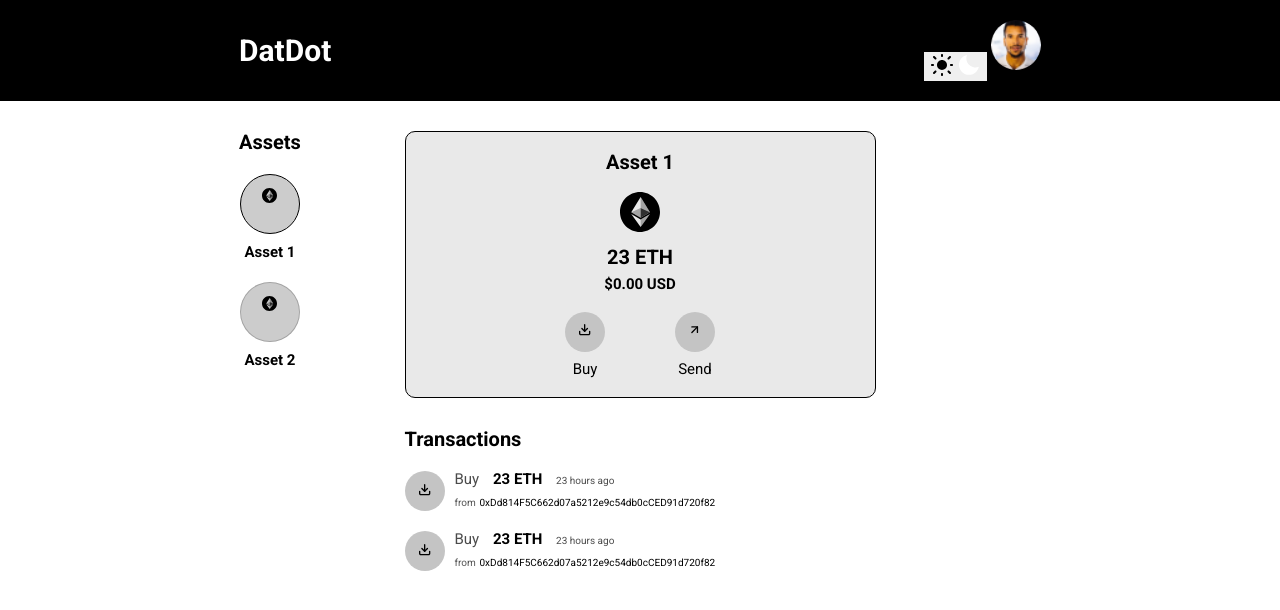
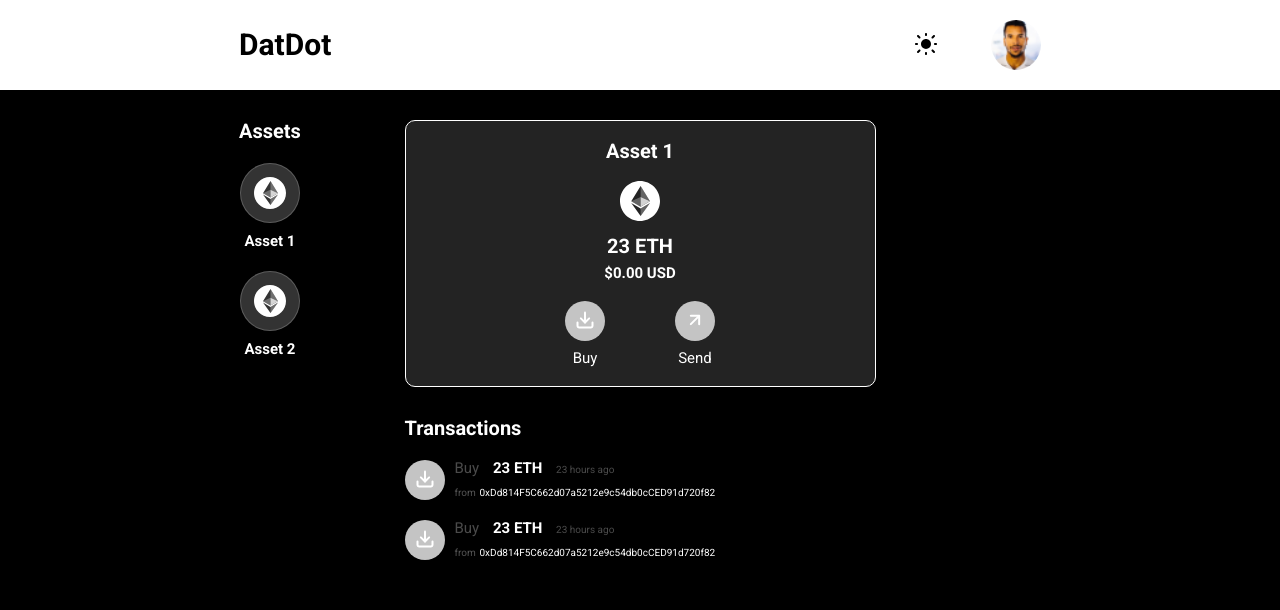
Before and after one commit to Nkembeng/test-datdot, a plain HTML site: page index.html in a window 1280 px wide. Both pictures are taken after a click on the button 955 px from the left and 66 px from the top of the page. Drawn offline with Linux system fonts and the light colour scheme.

Commit message:
Add color variables for theming

```diff
--- a/css/assets.css
+++ b/css/assets.css
@@ -1,3 +1,18 @@
+html.light-theme .asset {
+  --asset-icon-wrapper-bg-color: rgba(0, 0, 0, 0.2);
+  --asset-icon-wrapper-active-border-color: var(--body-color, #000);
+}
+
+html.dark-theme .asset {
+  --asset-icon-wrapper-bg-color: rgba(255, 255, 255, 0.2);
+  --asset-icon-wrapper-active-border-color: var(--body-color, #fff);
+}
+
+.asset {
+  padding: 10px 15px;
+  text-align: center;
+}
+
 .assets-title {
   font-weight: 600;
   margin-bottom: 20px;
@@ -10,27 +25,26 @@
   flex-direction: row;
 }
 
-.asset {
-  padding: 10px 15px;
-  text-align: center;
-}
-
 .icon-wrapper {
   width: 60px;
   height: 60px;
-  background-color: rgba(0, 0, 0, 0.2);
+  background-color: var(--asset-icon-wrapper-bg-color);
   border-radius: 50px;
   margin: 0 auto 10px;
   padding: 13px;
-  border: 1px solid rgba(0, 0, 0, 0.2);
+  border: 1px solid var(--asset-icon-wrapper-bg-color);
+}
+
+.asset-icon {
+  font-size: 32px;
 }
 
 .asset-title {
   font-weight: 600;
 }
 
-.asset.active .icon-wrapper {
-  border: 1px solid #000;
+.asset:target .icon-wrapper {
+  border: 1px solid var(--asset-icon-wrapper-active-border-color);
 }
 
 @media screen and (min-width: 768px) {
--- a/css/card.css
+++ b/css/card.css
@@ -1,7 +1,17 @@
+html.light-theme .card {
+  --card-bg-color: #e9e9e9;
+  --card-border-color: #000;
+}
+
+html.dark-theme .card {
+  --card-bg-color: #232323;
+  --card-border-color: #fff;
+}
+
 .card {
-  border: 1px solid #000;
+  border: 1px solid var(--card-border-color, #000);
   border-radius: 10px;
-  background-color: #e9e9e9;
+  background-color: var(--card-bg-color, #e9e9e9);
   padding: 10px;
   text-align: center;
   width: 100%;
@@ -48,6 +58,8 @@
   height: 40px;
   width: 40px;
   border-radius: 50%;
+  font-size: 20px;
+  padding: 9px;
 }
 
 @media screen and (min-width: 768px) {
--- a/css/header.css
+++ b/css/header.css
@@ -1,6 +1,6 @@
 .main-header {
-  background-color: #000;
-  color: #fff;
+  background-color: var(--body-color);
+  color: var(--body-bg);
   padding: 15px 0;
 }
 
@@ -22,6 +22,30 @@
   font-weight: 600;
 }
 
+.header-right-items {
+  display: flex;
+  align-items: center;
+}
+
+#switchThemeButton {
+  background-color: transparent;
+  border: none;
+  padding: 3px;
+  margin-right: 50px;
+}
+
+#switchThemeButton .icon {
+  display: none;
+}
+
+html.light-theme #switchThemeButton .icon.light {
+  display: initial;
+}
+
+html.dark-theme #switchThemeButton .icon.dark {
+  display: initial;
+}
+
 @media screen and (min-width: 768px) {
   .main-header {
     padding: 20px 0;
--- a/css/index.css
+++ b/css/index.css
@@ -1,3 +1,13 @@
+html, html.light-theme {
+  --body-bg: #fff;
+  --body-color: #000;
+}
+
+html.dark-theme {
+  --body-bg: #000;
+  --body-color: #fff;
+}
+
 body {
   font-family: Roboto, -apple-system, BlinkMacSystemFont, "Segoe UI", Oxygen,
     Ubuntu, Cantarell, "Open Sans", "Helvetica Neue", sans-serif;
@@ -6,6 +16,9 @@ body {
   text-rendering: optimizeLegibility;
   line-height: 1.173;
   font-size: 15px;
+  color: var(--body-color);
+  background-color: var(--body-bg);
+  transition: all 0.4s ease-in-out;
 }
 
 .container {
--- a/css/reset.css
+++ b/css/reset.css
@@ -21,4 +21,5 @@ button {
   cursor: pointer;
   vertical-align: middle;
   text-align: center;
+  color: inherit;
 }
--- a/css/transactions.css
+++ b/css/transactions.css
@@ -1,3 +1,20 @@
+/* Theming variables */
+html.light-theme .transaction {
+  --transaction-action-color: #4b4b4b;
+  --transaction-date-color: #4b4b4b;
+  --transaction-from-color: #545454;
+}
+
+html.dark-theme .transaction {
+  --transaction-action-color: #4b4b4b;
+  --transaction-date-color: #4b4b4b;
+  --transaction-from-color: #545454;
+}
+
+.transaction {
+  display: flex;
+}
+
 .transactions-title {
   font-size: 20px;
   font-weight: 600;
@@ -10,10 +27,6 @@
   margin: 0;
 }
 
-.transaction {
-  display: flex;
-}
-
 .transaction-details {
   display: flex;
   flex-direction: column;
@@ -21,7 +34,7 @@
 }
 
 .transaction-action {
-  color: #4b4b4b;
+  color: var(--transaction-action-color);
 }
 
 .transaction-balance {
@@ -31,9 +44,14 @@
 }
 
 .transaction-date {
-  color: #4b4b4b;
+  color: var(--transaction-date-color);
 }
 
 .transaction-from {
-  color: #545454;
+  color: var(--transaction-from-color);
 }
+
+.transaction-button-icon {
+  font-size: 20px;
+  padding: 9px;
+}
```
